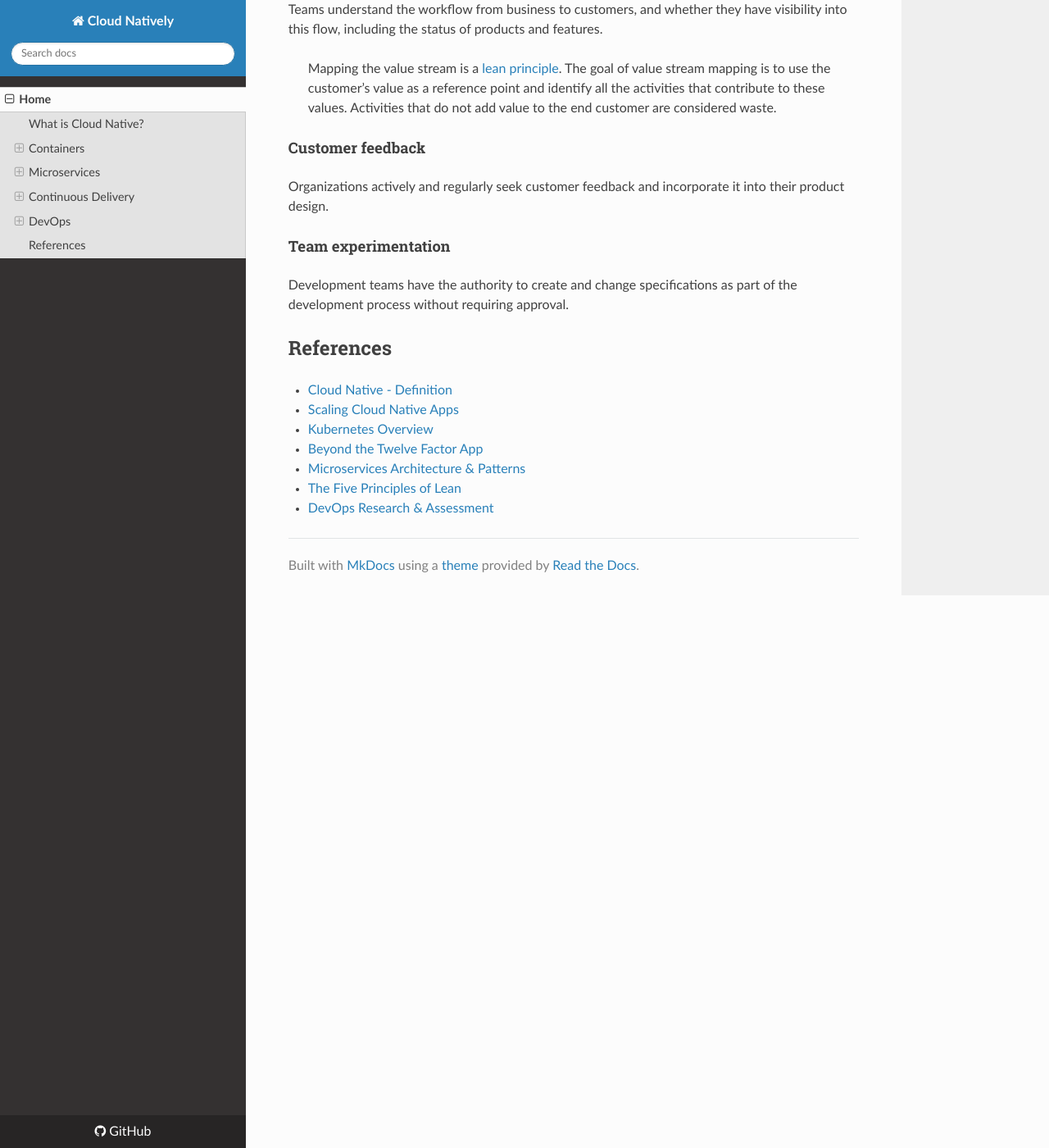
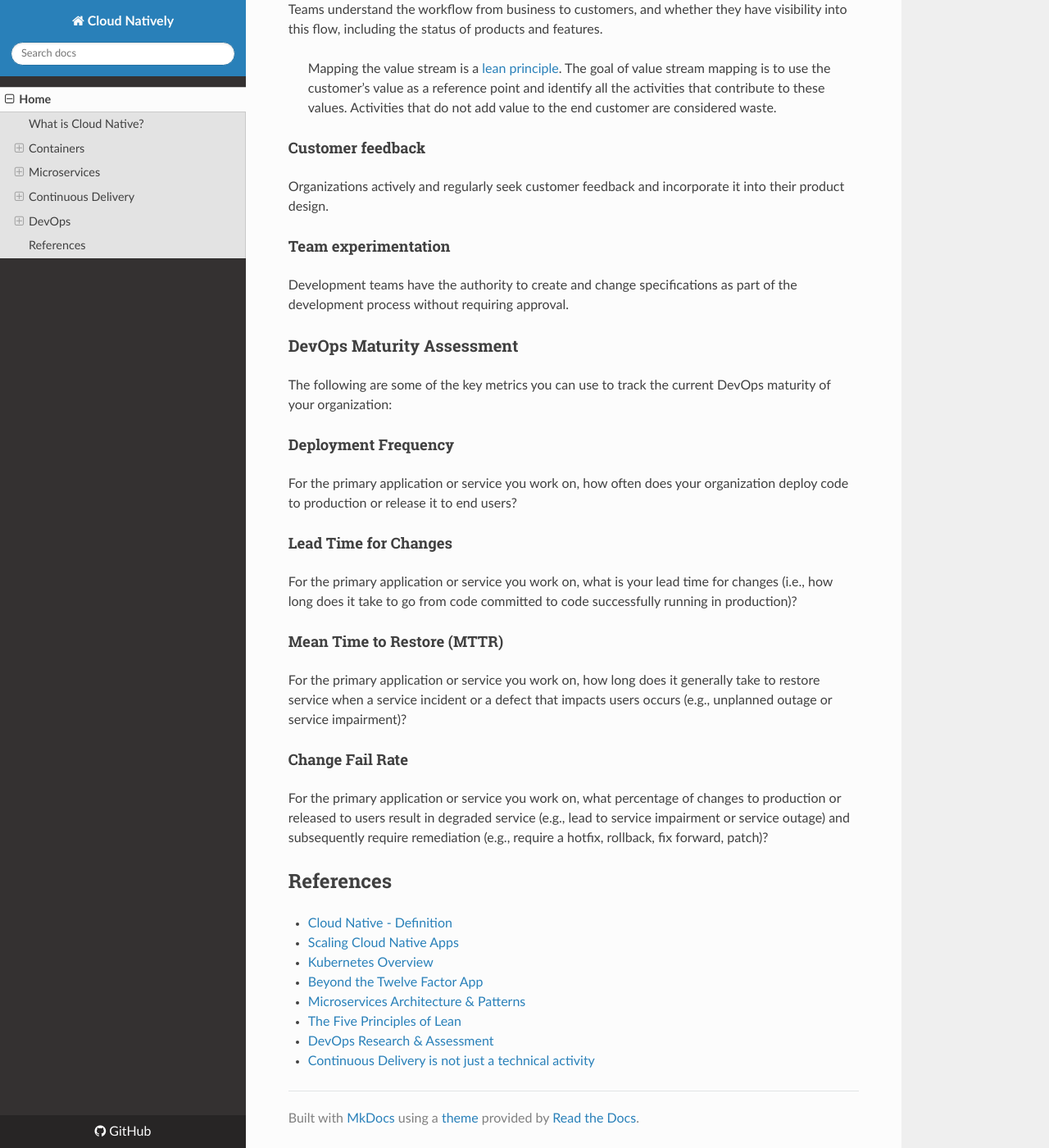
Before and after one commit to jeyabalajis/cloud-natively, an MkDocs documentation site: the page built from docs/index.md, in a window 1280 px wide and 1400 px high, scrolled down 7798 px. Shown: the whole window at 82% size. Built offline with MkDocs 1.6.1, drawn with Linux system fonts in a browser that asks for light colours; nearby versions of some CDN libraries.

Commit message:
added additional content for devops

```diff
--- a/docs/index.md
+++ b/docs/index.md
@@ -210,6 +210,29 @@ Organizations actively and regularly seek customer feedback and incorporate it i
 
 Development teams have the authority to create and change specifications as part of the development process without requiring approval.
 
+
+### DevOps Maturity Assessment
+
+The following are some of the key metrics you can use to track the current DevOps maturity of your organization:
+
+#### Deployment Frequency
+
+For the primary application or service you work on, how often does your organization deploy code to production or release it to end users?
+
+#### Lead Time for Changes
+
+For the primary application or service you work on, what is your lead time for changes (i.e., how long does it take to go from code committed to code successfully running in production)?
+
+#### Mean Time to Restore (MTTR)
+
+For the primary application or service you work on, how long does it generally take to restore service when a service incident or a defect that impacts users occurs (e.g., unplanned outage or service impairment)?
+
+
+#### Change Fail Rate
+
+For the primary application or service you work on, what percentage of changes to production or released to users result in degraded service (e.g., lead to service impairment or service outage) and subsequently require remediation (e.g., require a hotfix, rollback, fix forward, patch)?
+
+
 ## References
 
 - [Cloud Native - Definition](https://learn.microsoft.com/en-us/dotnet/architecture/cloud-native/definition)
@@ -219,3 +242,4 @@ Development teams have the authority to create and change specifications as part
 - [Microservices Architecture & Patterns](https://microservices.io/index.html)
 - [The Five Principles of Lean](https://theleanway.net/The-Five-Principles-of-Lean)
 - [DevOps Research & Assessment](https://www.devops-research.com/research.html)
+- [Continuous Delivery is not just a technical activity](https://www.thoughtworks.com/en-in/insights/blog/continuous-delivery/continuous-delivery-not-just-a-technical-activity)
```
